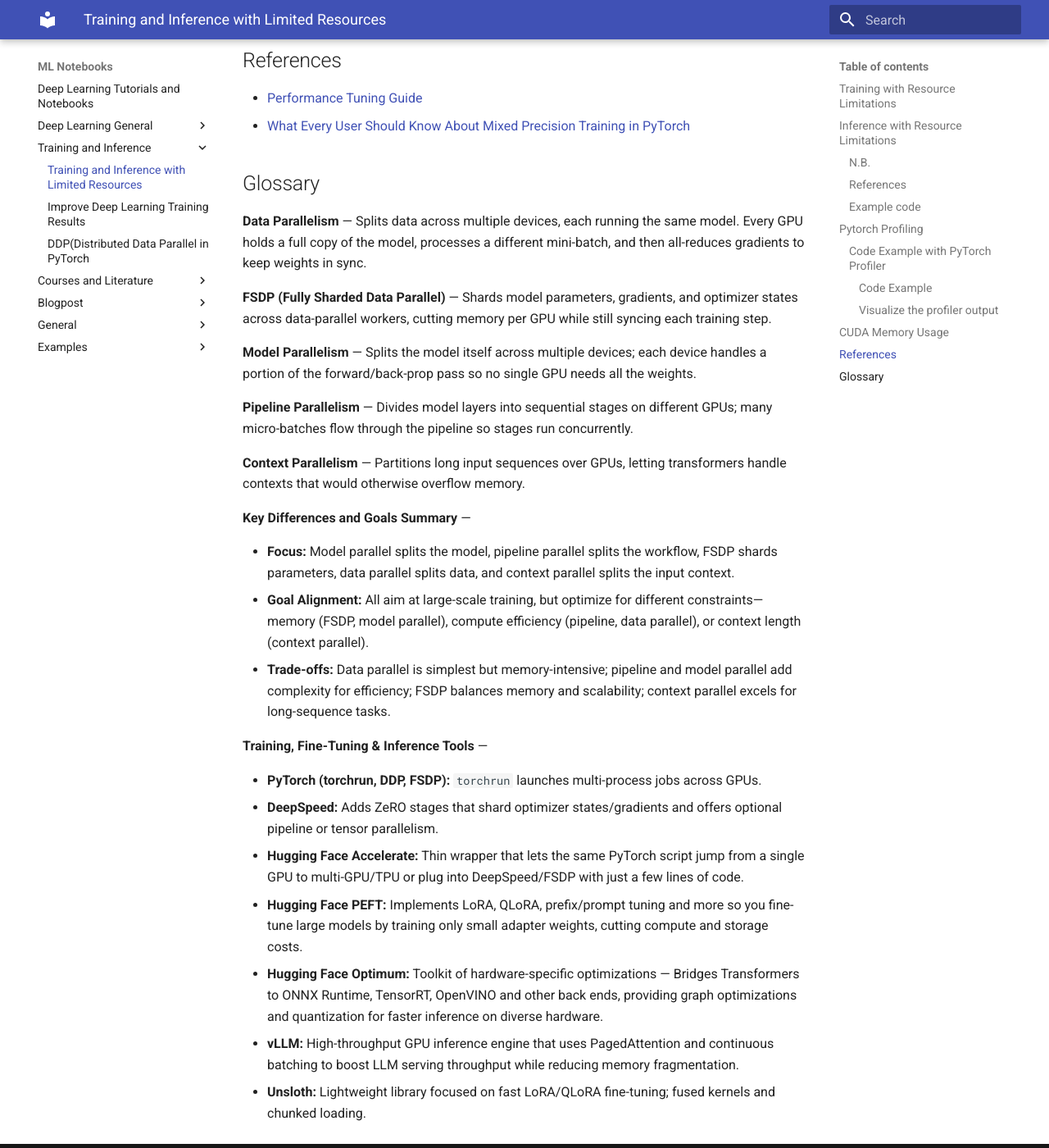
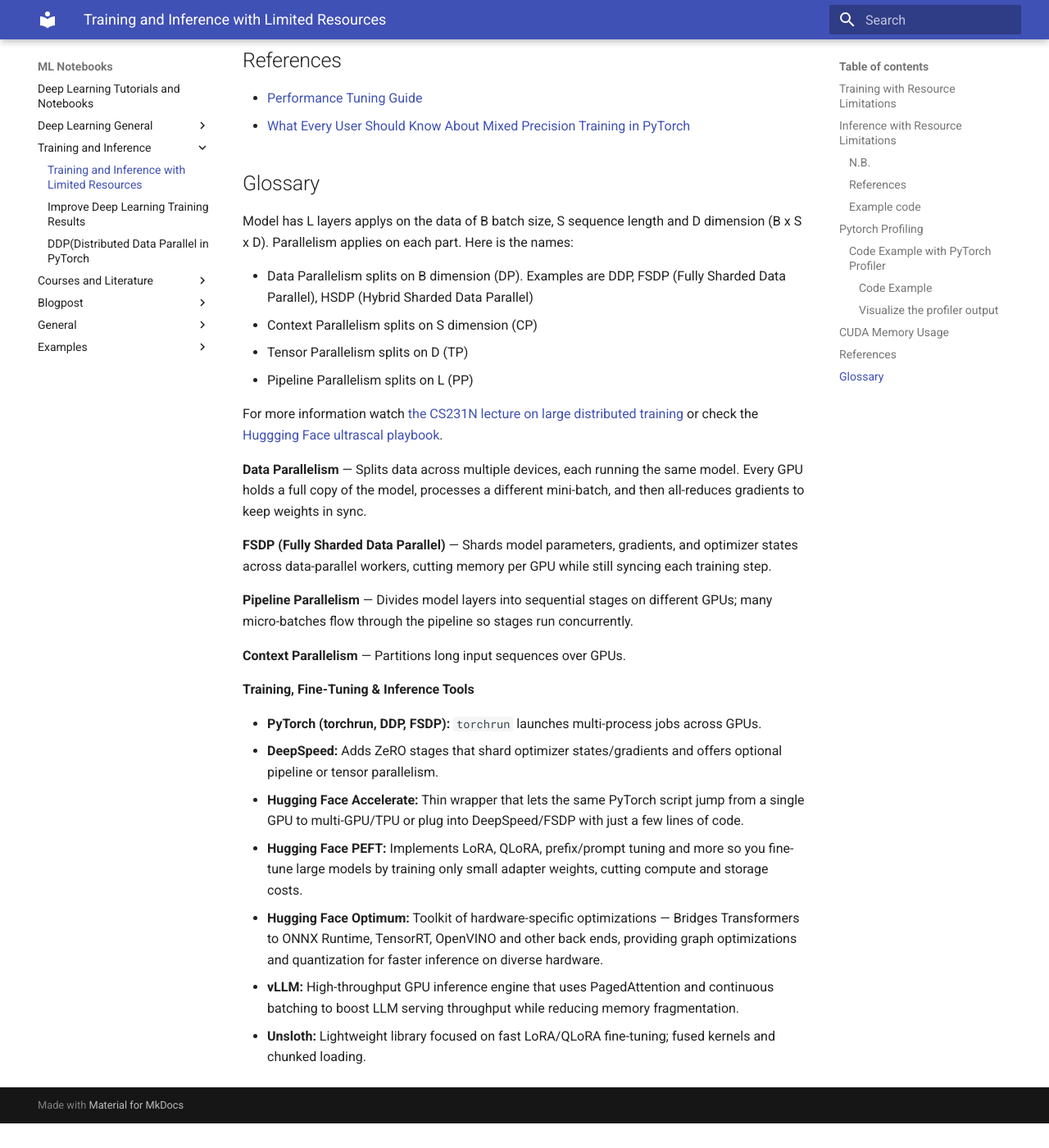
Before and after one commit to fkariminejadasl/ml-notebooks, an MkDocs documentation site: the page built from docs/resource_limitations.md, in a window 1280 px wide and 1400 px high, scrolled down 4892 px. Shown: the whole window at 82% size. Built offline with MkDocs 1.6.1 and Material for MkDocs 9.7.7, drawn with Linux system fonts in a browser that asks for light colours; after the commit the page ends 6262 px from its top, so only the background shows below that.

Commit message:
update parallelism in training

```diff
--- a/docs/resource_limitations.md
+++ b/docs/resource_limitations.md
@@ -194,23 +194,25 @@
 
 ## Glossary
 
+Model has L layers applys on the data of B batch size, S sequence length and D dimension (B x S x D). Parallelism applies on each part. Here is the names:
+
+- Data Parallelism splits on B dimension (DP). Examples are DDP, FSDP (Fully Sharded Data Parallel), HSDP (Hybrid Sharded Data Parallel)
+- Context Parallelism splits on S dimension (CP)
+- Tensor Parallelism splits on D (TP)
+- Pipeline Parallelism splits on L (PP)
+
+For more information watch [the CS231N lecture on large distributed training](https://www.youtube.com/watch?v=9MvD-XsowsE&list=PLoROMvodv4rOmsNzYBMe0gJY2XS8AQg16&index=11)
+or check the [Huggging Face ultrascal playbook](https://huggingface.co/spaces/nanotron/ultrascale-playbook).
+
 **Data Parallelism** — Splits data across multiple devices, each running the same model. Every GPU holds a full copy of the model, processes a different mini-batch, and then all-reduces gradients to keep weights in sync.
 
 **FSDP (Fully Sharded Data Parallel)** — Shards model parameters, gradients, and optimizer states across data-parallel workers, cutting memory per GPU while still syncing each training step.
 
-**Model Parallelism** — Splits the model itself across multiple devices; each device handles a portion of the forward/back-prop pass so no single GPU needs all the weights.
-
 **Pipeline Parallelism** — Divides model layers into sequential stages on different GPUs; many micro-batches flow through the pipeline so stages run concurrently.
 
-**Context Parallelism** — Partitions long input sequences over GPUs, letting transformers handle contexts that would otherwise overflow memory.
+**Context Parallelism** — Partitions long input sequences over GPUs.
 
-**Key Differences and Goals Summary** —
-
-* **Focus:** Model parallel splits the model, pipeline parallel splits the workflow, FSDP shards parameters, data parallel splits data, and context parallel splits the input context.
-* **Goal Alignment:** All aim at large-scale training, but optimize for different constraints—memory (FSDP, model parallel), compute efficiency (pipeline, data parallel), or context length (context parallel).
-* **Trade-offs:** Data parallel is simplest but memory-intensive; pipeline and model parallel add complexity for efficiency; FSDP balances memory and scalability; context parallel excels for long-sequence tasks.
-
-**Training, Fine-Tuning & Inference Tools** —
+**Training, Fine-Tuning & Inference Tools**
 
 * **PyTorch (torchrun, DDP, FSDP):** `torchrun` launches multi-process jobs across GPUs.
 * **DeepSpeed:** Adds ZeRO stages that shard optimizer states/gradients and offers optional pipeline or tensor parallelism.
```
